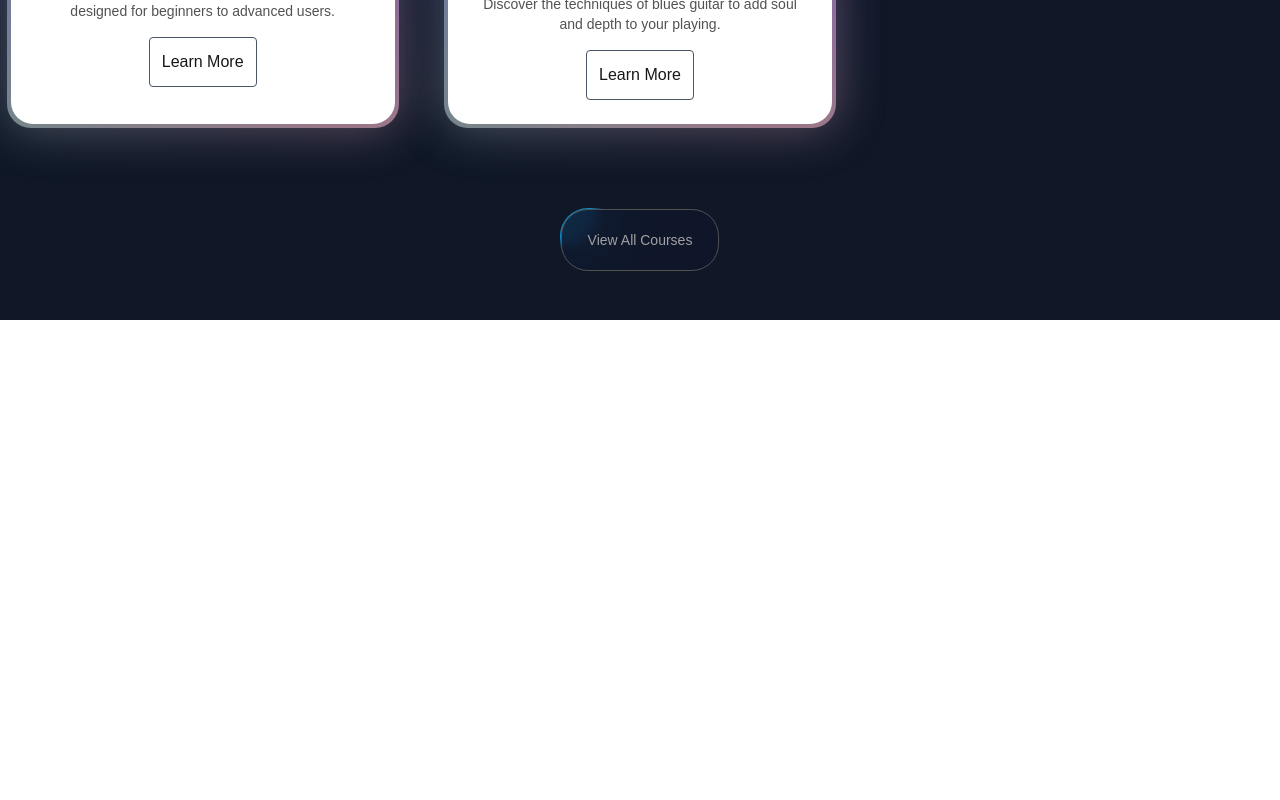
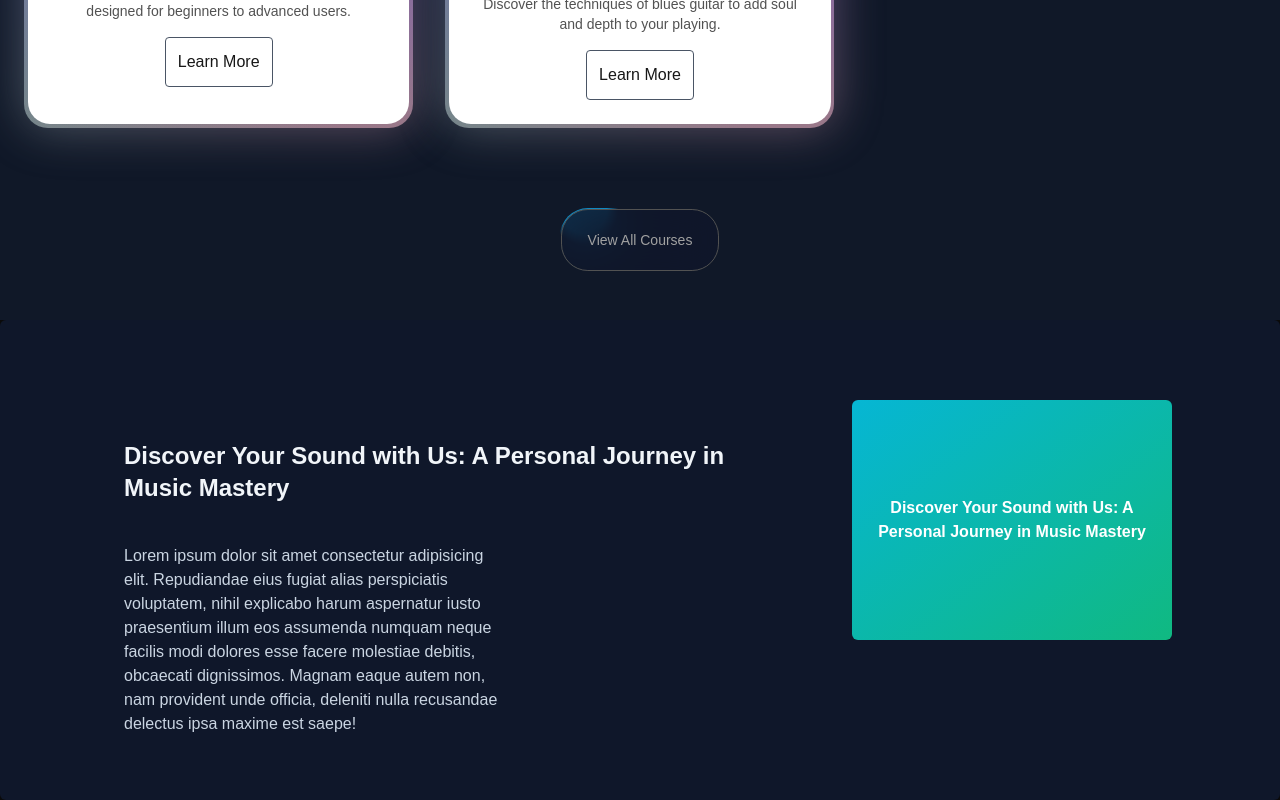
Before and after one commit to VishalThapaliya/nextjs-music-academy, a Next.js app: page / in a window 1280 px wide. Shown: the part 1344-2144 px from the top of the page. Before the commit the page ends 1664 px from the top, so only its background shows below. Built offline with nearby package versions, Linux system fonts and the light colour scheme.

Commit message:
add why choose us section with sticky sroll effect

```diff
--- a/app/components/FeaturedCourses.tsx
+++ b/app/components/FeaturedCourses.tsx
@@ -39,7 +39,7 @@ const FeaturedCourses = () => {
         </div>
       </div>
 
-      <div className='mt-10'>
+      <div className='mt-10 px-6'>
         <div className="grid grid-cols-1 sm:grid-cols-2 lg:grid-cols-3 gap-8 justify-center">
           { featuredCourses.map((course) => (
             <div className='flex justify-center' key={course.id}
--- /dev/null
+++ b/app/components/WhyChooseUs.tsx
@@ -0,0 +1,51 @@
+import React from 'react';
+import { StickyScroll } from './ui/sticky-scroll-reveal';
+
+const content = [
+    {
+        title: "Discover Your Sound with Us: A Personal Journey in Music Mastery",
+        description: "Lorem ipsum dolor sit amet consectetur adipisicing elit. Repudiandae eius fugiat alias perspiciatis voluptatem, nihil explicabo harum aspernatur iusto praesentium illum eos assumenda numquam neque facilis modi dolores esse facere molestiae debitis, obcaecati dignissimos. Magnam eaque autem non, nam provident unde officia, deleniti nulla recusandae delectus ipsa maxime est saepe!",
+        content: (
+            <div className='px-4 text-center font-bold flex h-full w-full items-center justify-center bg-[linear-gradient(to_bottom_right, var(--cyan-500), var(--emerald-500))] text-white'>
+                Discover Your Sound with Us: A Personal Journey in Music Mastery
+            </div>
+        )
+    },
+    {
+        title: "Live Feedback & Engagement",
+        description: "Lorem ipsum dolor sit amet consectetur adipisicing elit. Repudiandae eius fugiat alias perspiciatis voluptatem, nihil explicabo harum aspernatur iusto praesentium illum eos assumenda numquam neque facilis modi dolores esse facere molestiae debitis, obcaecati dignissimos. Magnam eaque autem non, nam provident unde officia, deleniti nulla recusandae delectus ipsa maxime est saepe!",
+        content: (
+            <div className='px-4 text-center font-bold flex h-full w-full items-center justify-center bg-[linear-gradient(to_bottom_right, var(--cyan-500), var(--emerald-500))] text-white'>
+                Live Feedback & Engagement
+            </div>
+        )
+    },
+    {
+        title: "Limitless Learning Opportunities",
+        description: "Lorem ipsum dolor sit amet consectetur adipisicing elit. Repudiandae eius fugiat alias perspiciatis voluptatem, nihil explicabo harum aspernatur iusto praesentium illum eos assumenda numquam neque facilis modi dolores esse facere molestiae debitis, obcaecati dignissimos. Magnam eaque autem non, nam provident unde officia, deleniti nulla recusandae delectus ipsa maxime est saepe!",
+        content: (
+            <div className='px-4 text-center font-bold flex h-full w-full items-center justify-center bg-[linear-gradient(to_bottom_right, var(--orange-500), var(--yellow-500))] text-white'>
+                Limitless Learning Opportunities
+            </div>
+        )
+    },
+    {
+        title: "Running Out of Content",
+        description: "Lorem ipsum dolor sit amet consectetur adipisicing elit. Repudiandae eius fugiat alias perspiciatis voluptatem, nihil explicabo harum aspernatur iusto praesentium illum eos assumenda numquam neque facilis modi dolores esse facere molestiae debitis, obcaecati dignissimos. Magnam eaque autem non, nam provident unde officia, deleniti nulla recusandae delectus ipsa maxime est saepe!",
+        content: (
+            <div className='px-4 text-center font-bold flex h-full w-full items-center justify-center bg-[linear-gradient(to_bottom_right, var(--cyan-500), var(--emerald-500))] text-white'>
+                Running Out Of Content
+            </div>
+        )
+    },
+]
+
+const WhyChooseUs = () => {
+  return (
+    <div className='w-full'>
+        <StickyScroll content={content} />
+    </div>
+  )
+}
+
+export default WhyChooseUs
--- /dev/null
+++ b/app/components/ui/sticky-scroll-reveal.tsx
@@ -0,0 +1,112 @@
+"use client";
+import React, { useEffect, useRef, useState } from "react";
+import { useMotionValueEvent, useScroll } from "motion/react";
+import { motion } from "motion/react";
+import { cn } from "@/app/utils/cn";
+
+export const StickyScroll = ({
+  content,
+  contentClassName,
+}: {
+  content: {
+    title: string;
+    description: string;
+    content?: React.ReactNode | any;
+  }[];
+  contentClassName?: string;
+}) => {
+  const [activeCard, setActiveCard] = React.useState(0);
+  const ref = useRef<any>(null);
+  const { scrollYProgress } = useScroll({
+    // uncomment line 22 and comment line 23 if you DONT want the overflow container and want to have it change on the entire page scroll
+    // target: ref
+    container: ref,
+    offset: ["start start", "end start"],
+  });
+  const cardLength = content.length;
+
+  useMotionValueEvent(scrollYProgress, "change", (latest) => {
+    const cardsBreakpoints = content.map((_, index) => index / cardLength);
+    const closestBreakpointIndex = cardsBreakpoints.reduce(
+      (acc, breakpoint, index) => {
+        const distance = Math.abs(latest - breakpoint);
+        if (distance < Math.abs(latest - cardsBreakpoints[acc])) {
+          return index;
+        }
+        return acc;
+      },
+      0,
+    );
+    setActiveCard(closestBreakpointIndex);
+  });
+
+  const backgroundColors = [
+    "#0f172a", // slate-900
+    "#000000", // black
+    "#171717", // neutral-900
+  ];
+  const linearGradients = [
+    "linear-gradient(to bottom right, #06b6d4, #10b981)", // cyan-500 to emerald-500
+    "linear-gradient(to bottom right, #ec4899, #6366f1)", // pink-500 to indigo-500
+    "linear-gradient(to bottom right, #f97316, #eab308)", // orange-500 to yellow-500
+  ];
+
+  const [backgroundGradient, setBackgroundGradient] = useState(
+    linearGradients[0],
+  );
+
+  useEffect(() => {
+    setBackgroundGradient(linearGradients[activeCard % linearGradients.length]);
+  }, [activeCard]);
+
+  return (
+    <motion.div
+      animate={{
+        backgroundColor: backgroundColors[activeCard % backgroundColors.length],
+      }}
+      className="relative flex h-[30rem] justify-center space-x-10 overflow-y-auto rounded-md p-10"
+      ref={ref}
+    >
+      <div className="div relative flex items-start px-4">
+        <div className="max-w-2xl">
+          {content.map((item, index) => (
+            <div key={item.title + index} className="my-20">
+              <motion.h2
+                initial={{
+                  opacity: 0,
+                }}
+                animate={{
+                  opacity: activeCard === index ? 1 : 0.3,
+                }}
+                className="text-2xl font-bold text-slate-100"
+              >
+                {item.title}
+              </motion.h2>
+              <motion.p
+                initial={{
+                  opacity: 0,
+                }}
+                animate={{
+                  opacity: activeCard === index ? 1 : 0.3,
+                }}
+                className="text-kg mt-10 max-w-sm text-slate-300"
+              >
+                {item.description}
+              </motion.p>
+            </div>
+          ))}
+          <div className="h-40" />
+        </div>
+      </div>
+      <div
+        style={{ background: backgroundGradient }}
+        className={cn(
+          "sticky top-10 hidden h-60 w-80 overflow-hidden rounded-md bg-white lg:block",
+          contentClassName,
+        )}
+      >
+        {content[activeCard].content ?? null}
+      </div>
+    </motion.div>
+  );
+};
--- a/app/page.tsx
+++ b/app/page.tsx
@@ -1,11 +1,13 @@
 import Hero from "@/app/components/Hero";
 import FeaturedCourses from "@/app/components/FeaturedCourses";
+import WhyChooseUs from "@/app/components/WhyChooseUs";
 
 export default function Home() {
   return (
     <main className="min-h-screen bg-black/[0.96] antialiased bg-grid-white/[0.02]">
       <Hero />
       <FeaturedCourses />
+      <WhyChooseUs />
     </main>
   );
 }
```
